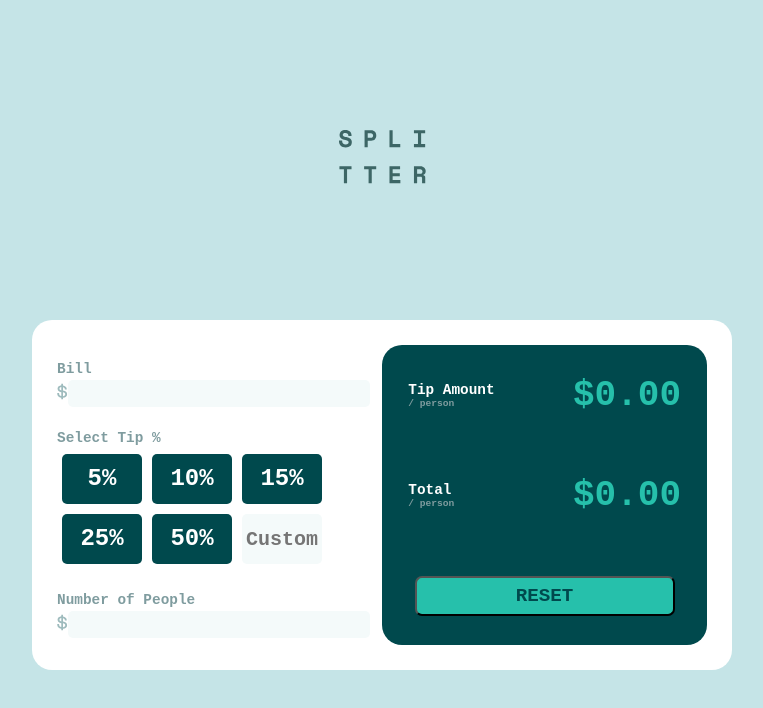
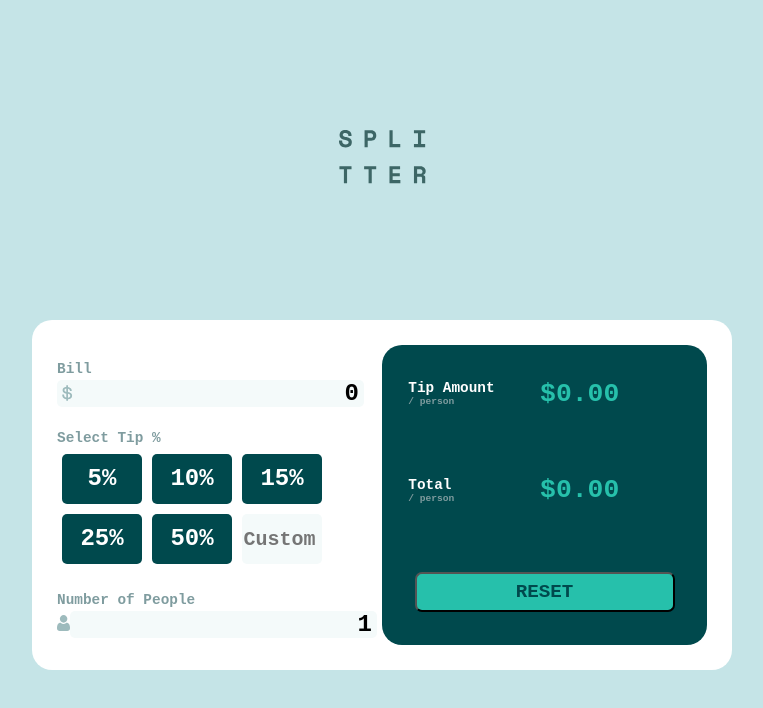
Before and after one commit to joaocorner/tip-calculator, a React (Create React App) app: page / in a window 1280 px wide. Shown: the top 708 px of the page, without its empty margins (258-1021 px from the left). Built offline with nearby package versions, Linux system fonts and the light colour scheme.

Commit message:
implementing the logic of calculating the tip

```diff
--- a/src/pages/Home.js
+++ b/src/pages/Home.js
@@ -1,4 +1,4 @@
-import { useState } from "react";
+import { useEffect, useState } from "react";
 import icondollar from "../components/Images/icon-dollar.svg";
 import iconperson from "../components/Images/icon-person.svg";
 import logo from "../components/Images/logo.svg";
@@ -6,9 +6,41 @@ import "./Home.scss";
 
 const Home = () => {
   const [bill, setBill] = useState(0);
-  const [people, setPeople] = useState(0);
+  const [people, setPeople] = useState(1);
+  const [tipPercent, setTipPercent] = useState(0);
   const [tipAmount, setTipAmount] = useState(0);
   const [total, setTotal] = useState(0);
+  const [customTip, setCustomTip] = useState("custom");
+
+  const handleBill = (e) => {
+    setBill(e.target.value);
+  };
+
+  const handlePeople = (e) => {
+    setPeople(e.target.value);
+  };
+
+  const handleTipPercent = (e) => {
+    setTipPercent(e.target.value);
+    console.log(e.target.value);
+  };
+
+  const handleReset = () => {
+    setBill(0);
+    setPeople(1);
+    setTipPercent(0);
+    setTipAmount(0);
+    setCustomTip("");
+  };
+
+  const handleCalculate = () => {
+    setTipAmount((bill * tipPercent) / 100);
+    setTotal(((bill * tipPercent) / 100 + parseInt(bill)) / people);
+  };
+
+  useEffect(() => {
+    handleCalculate();
+  }, [bill, people, tipPercent, customTip]);
 
   return (
     <div className="home">
@@ -19,33 +51,78 @@ const Home = () => {
         <div className="input__container">
           <div className="input__container--bill">
             <label>Bill</label>
-            <div className="input__container--bill--input">
-              <img src={icondollar} alt="icon dollar" />
-              <input type="number" name="bill" id="bill" />
+            <div className="input__container--bill--input input--icon">
+              <img src={icondollar} alt="logo" />
+              <input
+                type="number"
+                name="bill"
+                id="bill"
+                onChange={handleBill}
+                value={bill}
+              />
             </div>
           </div>
           <div>
             <label>Select Tip %</label>
             <div>
-              <button className="button--tip">5%</button>
-              <button className="button--tip">10%</button>
-              <button className="button--tip">15%</button>
-              <button className="button--tip">25%</button>
-              <button className="button--tip">50%</button>
+              <button
+                className="button--tip"
+                onClick={(e) => handleTipPercent(e)}
+                value="5"
+              >
+                5%
+              </button>
+              <button
+                className="button--tip"
+                onClick={(e) => handleTipPercent(e)}
+                value="10"
+              >
+                10%
+              </button>
+              <button
+                className="button--tip"
+                onClick={(e) => handleTipPercent(e)}
+                value="15"
+              >
+                15%
+              </button>
+              <button
+                className="button--tip"
+                onClick={(e) => handleTipPercent(e)}
+                value="25"
+              >
+                25%
+              </button>
+              <button
+                className="button--tip"
+                onClick={(e) => handleTipPercent(e)}
+                value="50"
+              >
+                50%
+              </button>
               <input
                 type="number"
                 placeholder="Custom"
                 name="custom"
                 id="custom"
                 className="button--tip"
+                onChange={(e) => handleTipPercent(e)}
+                // value={customTip}
               />
             </div>
           </div>
           <div className="input__container--">
             <label>Number of People</label>
             <div className="input__container--people">
-              <img src={icondollar} alt="icon dollar" />
-              <input type="number" name="people" id="people" />
+              <img src={iconperson} alt="logo" />
+              <input
+                type="number"
+                name="people"
+                id="people"
+                onChange={handlePeople}
+                value={people}
+                min="1"
+              />
             </div>
           </div>
         </div>
@@ -55,20 +132,20 @@ const Home = () => {
               <label>Tip Amount</label>
               <span>/ person</span>
             </div>
-            <p>${`0.00`}</p>
+            <p>${tipAmount.toFixed(2)}</p>
           </div>
           <div className="total_person">
             <div className="values">
               <label>Total</label>
               <span>/ person</span>
             </div>
-            <p>${`0.00`}</p>
+            <p>${total.toFixed(2)}</p>
           </div>
-          <button className="reset_button">reset</button>
+          <button className="reset_button" onClick={handleReset}>
+            reset
+          </button>
         </div>
       </main>
-      {/* <img src={icondollar} alt="logo" />
-      <img src={iconperson} alt="logo" /> */}
     </div>
   );
 };
--- a/src/pages/Home.scss
+++ b/src/pages/Home.scss
@@ -73,6 +73,7 @@ main {
 
   #custom {
     background-color: $Neutral5;
+    color: $Neutral1;
     &:focus {
       outline: none;
       border-radius: 5px;
@@ -81,18 +82,6 @@ main {
     &::placeholder {
       font-size: 20px;
       text-align: center;
-    }
-  }
-
-  input {
-    background-color: $Neutral5;
-    border: none;
-    border-radius: 5px;
-
-    &:focus {
-      outline: none;
-      border: 3px solid $Primary;
-      border-radius: 5px;
     }
   }
 
@@ -124,6 +113,35 @@ main {
       &:hover {
         background-color: $Neutral4;
         color: $Neutral1;
+      }
+    }
+
+    input {
+      background-color: $Neutral5;
+      border: none;
+      border-radius: 5px;
+      text-align: right;
+      padding-right: 5px;
+
+      &:focus {
+        outline: none;
+        border: 3px solid $Primary;
+        border-radius: 5px;
+        text-align: right;
+      }
+    }
+
+    .input--icon {
+      position: relative;
+      > img {
+        position: absolute;
+        display: block;
+        transform: translate(0, -50%);
+        top: 50%;
+        padding-left: 5px;
+        pointer-events: none;
+        // width: 25px;
+        text-align: center;
       }
     }
   }
@@ -162,11 +180,14 @@ main {
       }
 
       p {
-        width: 30%;
+        width: 80%;
         justify-content: right;
         color: $Primary;
-        font-size: 1.5rem;
-        margin-right: 30px;
+        font-size: 1.1rem;
+        white-space: nowrap;
+        text-overflow: ellipsis;
+        display: block;
+        overflow: hidden;
       }
     }
   }
```
